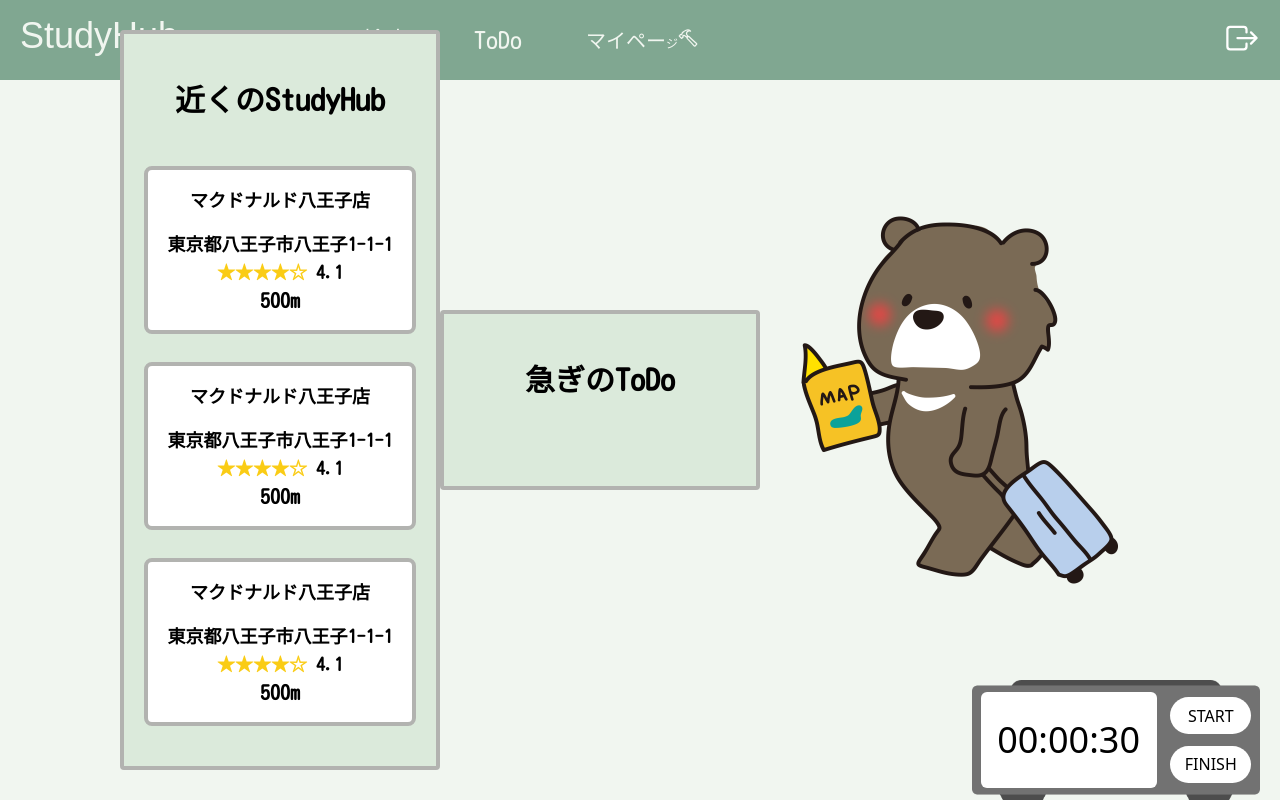
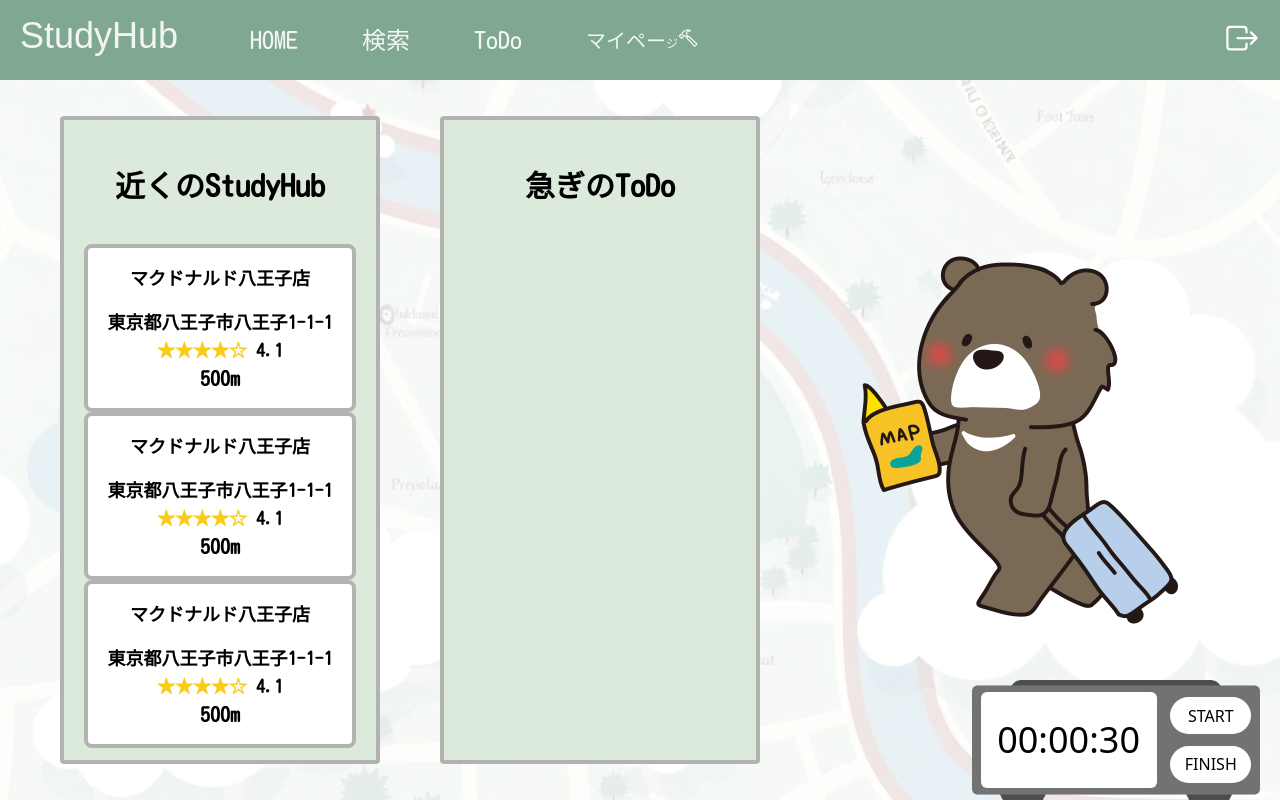
Before and after one commit to devharu-49/studyhub, a Django app: page /test/main in a window 1280 px wide. Run offline with Django 5.2, Linux system fonts and the light colour scheme; some libraries are stand-ins or nearby versions; some web fonts are replaced.

Commit message:
mainページのCSS修正

```diff
--- a/static/css/style.css
+++ b/static/css/style.css
@@ -932,16 +932,6 @@ select {
   margin-bottom: 0.5rem;
 }
 
-.mx-10 {
-  margin-left: 2.5rem;
-  margin-right: 2.5rem;
-}
-
-.mx-24 {
-  margin-left: 6rem;
-  margin-right: 6rem;
-}
-
 .mb-10 {
   margin-bottom: 2.5rem;
 }
@@ -1022,14 +1012,6 @@ select {
   margin-top: 2rem;
 }
 
-.mb-8 {
-  margin-bottom: 2rem;
-}
-
-.mb-12 {
-  margin-bottom: 3rem;
-}
-
 .box-border {
   box-sizing: border-box;
 }
@@ -1060,10 +1042,6 @@ select {
 
 .aspect-square {
   aspect-ratio: 1 / 1;
-}
-
-.h-1\/4 {
-  height: 25%;
 }
 
 .h-14 {
@@ -1115,8 +1093,16 @@ select {
   height: 100%;
 }
 
-.min-h-32 {
-  min-height: 8rem;
+.h-3\/4 {
+  height: 75%;
+}
+
+.h-5\/6 {
+  height: 83.333333%;
+}
+
+.h-\[90\%\] {
+  height: 90%;
 }
 
 .min-h-screen {
@@ -1129,10 +1115,6 @@ select {
 
 .w-1\/3 {
   width: 33.333333%;
-}
-
-.w-1\/4 {
-  width: 25%;
 }
 
 .w-11 {
@@ -1196,11 +1178,6 @@ select {
   min-width: 18rem;
 }
 
-.min-w-fit {
-  min-width: -moz-fit-content;
-  min-width: fit-content;
-}
-
 .min-w-full {
   min-width: 100%;
 }
@@ -1253,6 +1230,18 @@ select {
 
 .grid-rows-\[1fr_1fr_1fr_6fr_1fr\] {
   grid-template-rows: 1fr 1fr 1fr 6fr 1fr;
+}
+
+.grid-rows-\[1fr_1fr_1fr_1fr\] {
+  grid-template-rows: 1fr 1fr 1fr 1fr;
+}
+
+.grid-rows-\[1fr_2fr_2fr_2fr\] {
+  grid-template-rows: 1fr 2fr 2fr 2fr;
+}
+
+.grid-rows-\[0\.5fr_1fr_1fr_1fr\] {
+  grid-template-rows: 0.5fr 1fr 1fr 1fr;
 }
 
 .flex-col {
@@ -1688,11 +1677,8 @@ select {
   background-image: url("../images/freepik__modern-style-detailled-illustration-a-map-featurin__22191.jpeg");
   /* 背景画像のURLを指定 */
   background-size: cover;
-  height: calc(100dvh-5rem);
-  /* ビューポートの高さに合わせる */
-  width: 100%;
-  filter: opacity(0.3);
-  /* ここでぼかしの強さを指定 */
+  background-color: rgba(255, 255, 255, 0.8);
+  background-blend-mode: lighten;
 }
 
 .content {
--- a/static/css/tailwind.css
+++ b/static/css/tailwind.css
@@ -5,9 +5,8 @@
 .background {
   background-image: url("../images/freepik__modern-style-detailled-illustration-a-map-featurin__22191.jpeg"); /* 背景画像のURLを指定 */
   background-size: cover;
-  height: calc(100dvh-5rem); /* ビューポートの高さに合わせる */
-  width: 100%;
-  filter: opacity(0.3); /* ここでぼかしの強さを指定 */
+  background-color: rgba(255, 255, 255, 0.8);
+  background-blend-mode: lighten;
 }
 
 .content {
--- a/templates/login.html
+++ b/templates/login.html
@@ -12,9 +12,8 @@
     <title>StudyHub</title>
   </head>
   <body>
-    <div class="background"></div>
     <div
-      class="content container flex min-h-screen min-w-full flex-nowrap items-center justify-center gap-24 md:flex-wrap"
+      class="background content container flex min-h-screen min-w-full flex-nowrap items-center justify-center gap-24 md:flex-wrap"
     >
       <div class="logintitle">
         <h1 class="titletext font-rampartOne">StudyHub</h1>
--- a/templates/main.html
+++ b/templates/main.html
@@ -1,23 +1,21 @@
 {% extends 'base.html' %} {% block body %}
-<div class="background"></div>
 <div
-  class="content container flex h-[calc(100dvh-5rem)] min-h-screen min-w-full items-center justify-center"
+  class="background container flex h-[calc(100dvh-5rem)] min-w-full items-center justify-evenly"
 >
   <div
-    class="flex w-3/12 flex-col space-y-2 rounded border-4 border-card-border bg-card px-5 py-10"
+    class="grid h-[90%] w-3/12 grid-rows-[0.5fr_1fr_1fr_1fr] rounded border-4 border-card-border bg-card px-5 py-10"
   >
     <h1 class="mb-10 mt-2 text-center font-kosugiMaru text-3xl font-bold">
       近くのStudyHub
     </h1>
-    <div class="flex flex-col space-y-7">
     <a href="#"
       ><div
-          class="space-y-4 rounded-lg border-4 border-card-border bg-white px-4 py-4 text-center"
+        class="space-y-4 rounded-lg border-4 border-card-border bg-white px-4 py-4"
       >
-          <h3 class="font-kosugiMaru text-lg font-bold">
+        <h3 class="text-center font-kosugiMaru text-lg font-bold">
           マクドナルド八王子店
         </h3>
-          <div>
+        <div class="text-center">
           <p class="font-kosugiMaru text-lg font-bold">
             東京都八王子市八王子1-1-1
           </p>
@@ -26,16 +24,16 @@
           </p>
           <p class="font-kosugiMaru text-xl font-bold">500m</p>
         </div>
-        </div></a
-      >
+      </div>
+    </a>
     <a href="#"
       ><div
-          class="space-y-4 rounded-lg border-4 border-card-border bg-white px-4 py-4 text-center"
+        class="space-y-4 rounded-lg border-4 border-card-border bg-white px-4 py-4"
       >
-          <h3 class="font-kosugiMaru text-lg font-bold">
+        <h3 class="text-center font-kosugiMaru text-lg font-bold">
           マクドナルド八王子店
         </h3>
-          <div>
+        <div class="text-center">
           <p class="font-kosugiMaru text-lg font-bold">
             東京都八王子市八王子1-1-1
           </p>
@@ -44,16 +42,16 @@
           </p>
           <p class="font-kosugiMaru text-xl font-bold">500m</p>
         </div>
-        </div></a
-      >
+      </div>
+    </a>
     <a href="#"
       ><div
-          class="space-y-4 rounded-lg border-4 border-card-border bg-white px-4 py-4 text-center"
+        class="space-y-4 rounded-lg border-4 border-card-border bg-white px-4 py-4"
       >
-          <h3 class="font-kosugiMaru text-lg font-bold">
+        <h3 class="text-center font-kosugiMaru text-lg font-bold">
           マクドナルド八王子店
         </h3>
-          <div>
+        <div class="text-center">
           <p class="font-kosugiMaru text-lg font-bold">
             東京都八王子市八王子1-1-1
           </p>
@@ -62,17 +60,16 @@
           </p>
           <p class="font-kosugiMaru text-xl font-bold">500m</p>
         </div>
-        </div></a
-      >
       </div>
+    </a>
   </div>
+
   <div
-    class="flex w-3/12 flex-col space-y-2 rounded border-4 border-card-border bg-card px-5 py-10"
+    class="grid h-[90%] w-3/12 grid-rows-[0.5fr_1fr_1fr_1fr] rounded border-4 border-card-border bg-card px-5 py-10"
   >
     <h1 class="mb-10 mt-2 text-center font-kosugiMaru text-3xl font-bold">
       急ぎのToDo
     </h1>
-    <div class="flex flex-col space-y-7">
     {% for task in tasks %}
     <a href="{% url 'task_detail' task.id %}">
       <div
@@ -86,7 +83,7 @@
     </a>
     {% endfor %}
   </div>
-  </div>
+
   <div>
     <img
       class="main-character"
--- a/templates/signup.html
+++ b/templates/signup.html
@@ -13,9 +13,8 @@
     <title>StudyHub</title>
   </head>
   <body>
-    <div class="background"></div>
     <div
-      class="content container flex min-h-screen min-w-full flex-nowrap items-center justify-center gap-24 md:flex-wrap"
+      class="background content container flex min-h-screen min-w-full flex-nowrap items-center justify-center gap-24 md:flex-wrap"
     >
       <div class="signuptitle">
         <img
```
Lines whose indentation alone changed are shown as unchanged.
